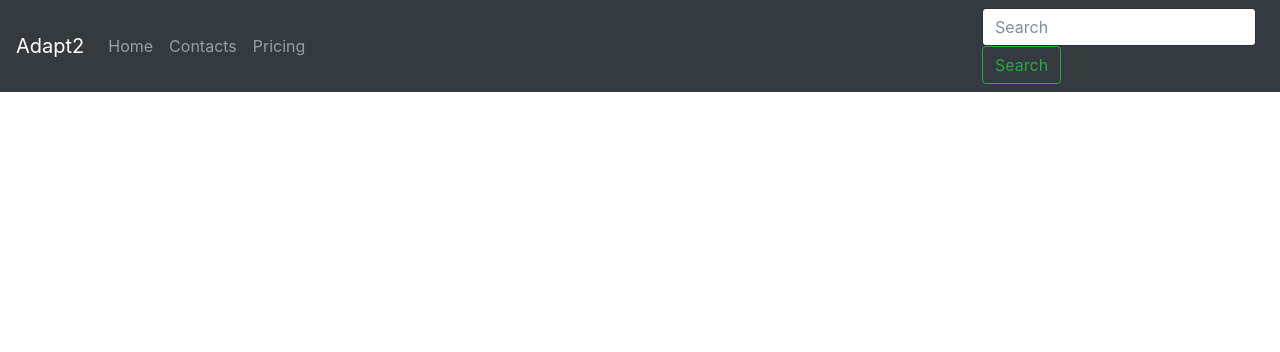
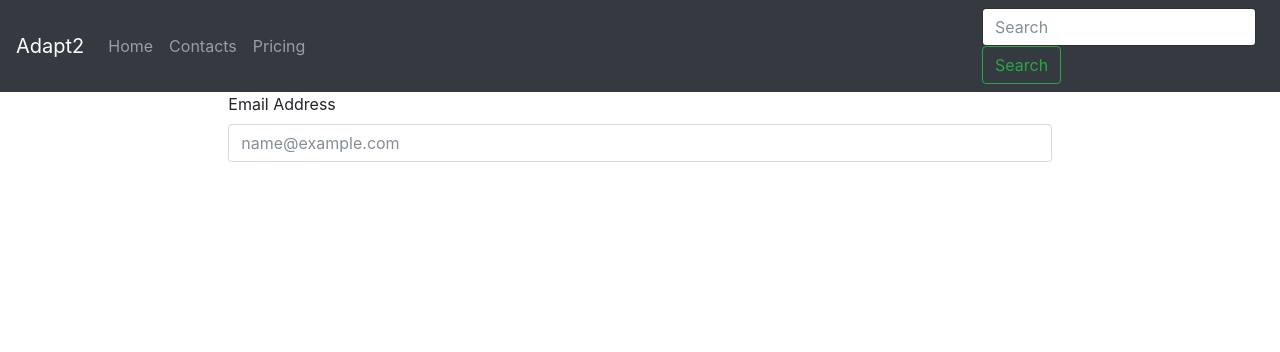
Before and after one commit to jtimko/adapt2-backend, a PHP site: page /newjobs.php in a window 1280 px wide. Shown: the top 352 px of the page. Run offline with PHP 8.4, Linux system fonts and the light colour scheme; a stand-in replaces the project's code that opens the database connection; some libraries are stand-ins or nearby versions.

Commit message:
Adding a form

```diff
--- a/newjobs.php
+++ b/newjobs.php
@@ -6,7 +6,12 @@
  ?>
     <div class="row">
         <div class="col-8 mx-auto">
-          <form action="#"
+            <form>
+                <div class="form-group">
+                    <label for="exampleFormControlInput1">Email Address</label>
+                    <input type="email" class="form-control" id="exampleFormControlInput1" placeholder="name@example.com">
+                </div>
+            </form>
         </div><!--end of col-->
     </div><!--end of row-->
 <?php require('footer.php');
```
